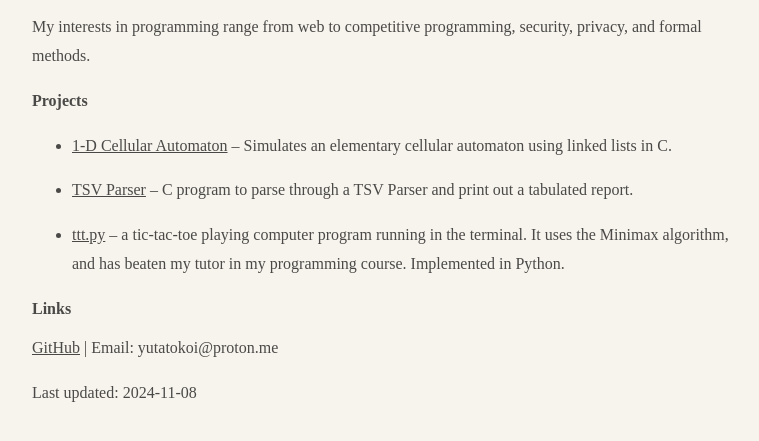
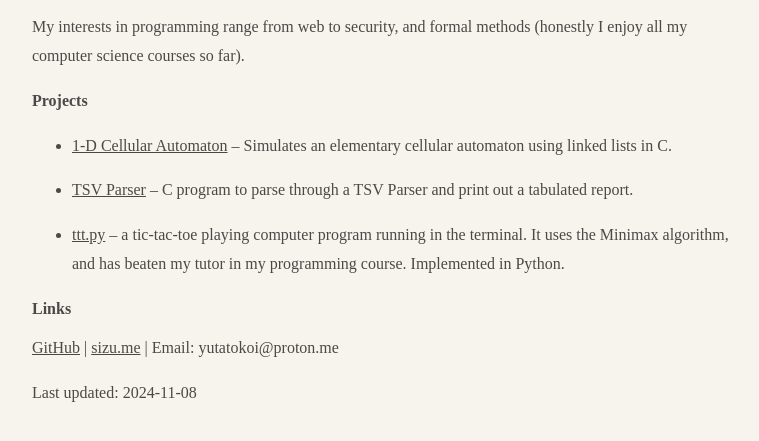
Before and after one commit to yutatokoi/website, a plain HTML site: page index.html in a window 1280 px wide. Shown: the part 71-512 px from the top of the page, without its empty margins (258-1017 px from the left). Drawn offline with Linux system fonts and the light colour scheme; a web font is replaced by a local one.

Commit message:
add link to sizu.me

```diff
--- a/index.html
+++ b/index.html
@@ -16,7 +16,7 @@
     </div>
 
     <p style="clear:both">
-        My interests in programming range from web to competitive programming, security, privacy, and formal methods.
+        My interests in programming range from web to security, and formal methods (honestly I enjoy all my computer science courses so far).
     </p>
 
     <h1>Projects</h1>
@@ -36,7 +36,7 @@
     </ul>
 
     <h1>Links</h1>
-    <a href ="https://github.com/yutatokoi">GitHub</a> | Email: yutatokoi@proton.me
+        <a href="https://github.com/yutatokoi">GitHub</a> | <a href="https://sizu.me/yutatokoi">sizu.me</a> | Email: yutatokoi@proton.me
 
     <p> Last updated: 2024-11-08 </p>
 </body>
```
Also changed, not shown: 1 other file.
